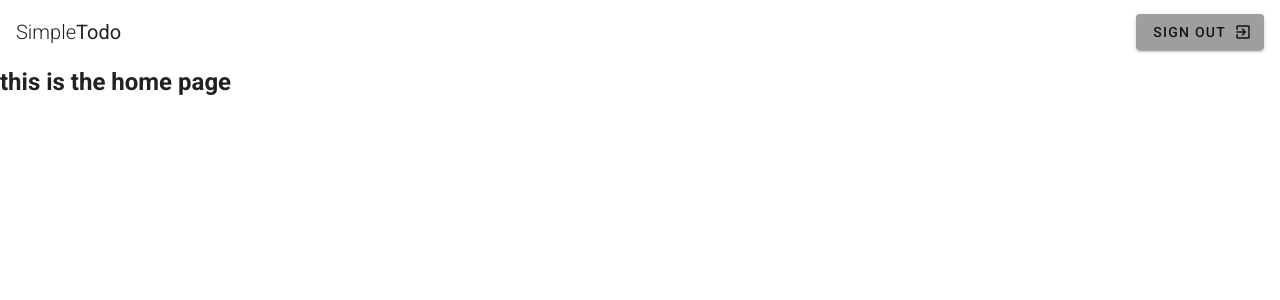
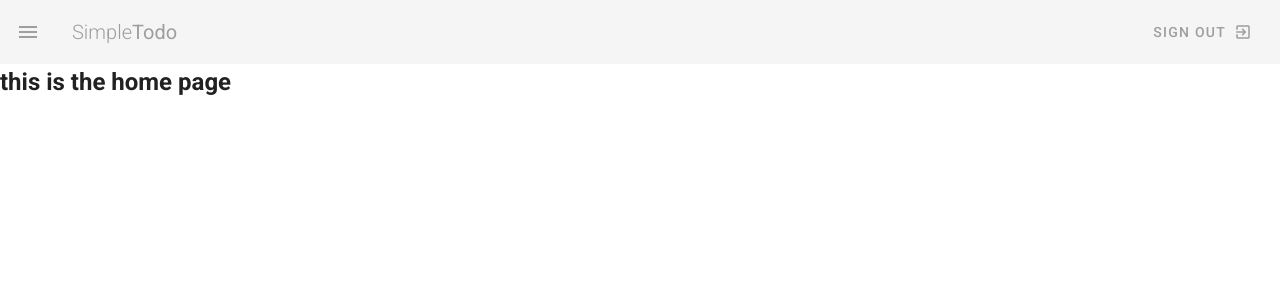
Before and after one commit to Reghay-repo/todo-app-vuetify, a Vue app: page / in a window 1280 px wide. Shown: the top 300 px of the page. Built offline with nearby package versions, Linux system fonts and the light colour scheme.

Commit message:
app bar with drawer

```diff
--- a/src/components/Navbar.vue
+++ b/src/components/Navbar.vue
@@ -1,25 +1,34 @@
 <template>
     <nav>
-        <v-toolbar  flat app>
-            <v-toolbar-title>
+        <v-app-bar  flat app>
+            <v-app-bar-nav-icon class="grey--text" @click="drawer = !drawer"></v-app-bar-nav-icon>
+            <v-toolbar-title class="text--uppercase grey--text">
                 <span class="font-weight-light">Simple</span>
                 <span>Todo</span>
-            </v-toolbar-title class="white--text">
+            </v-toolbar-title >
             <v-spacer></v-spacer>
-            <v-btn flat color="grey" app>
+            <v-btn flat  elevation="0" class="grey--text" app>
                 <span>
                     Sign Out
                 </span>
                 <v-icon right>exit_to_app</v-icon>
+            </v-btn>
 
-            </v-btn>
-        </v-toolbar>
+
+        </v-app-bar>
+        <v-navigation-drawer v-model="drawer" app class="indigo">
+            <p class="white--text"> test</p>
+        </v-navigation-drawer>
     </nav>
 </template>
 
 <script>
 export default {
-
+    data() {
+        return {
+            drawer:false
+        }
+    }
 }
 </script>
 
```
Also changed, not shown: 1 other file (tests, documents, lock files or other folders).
